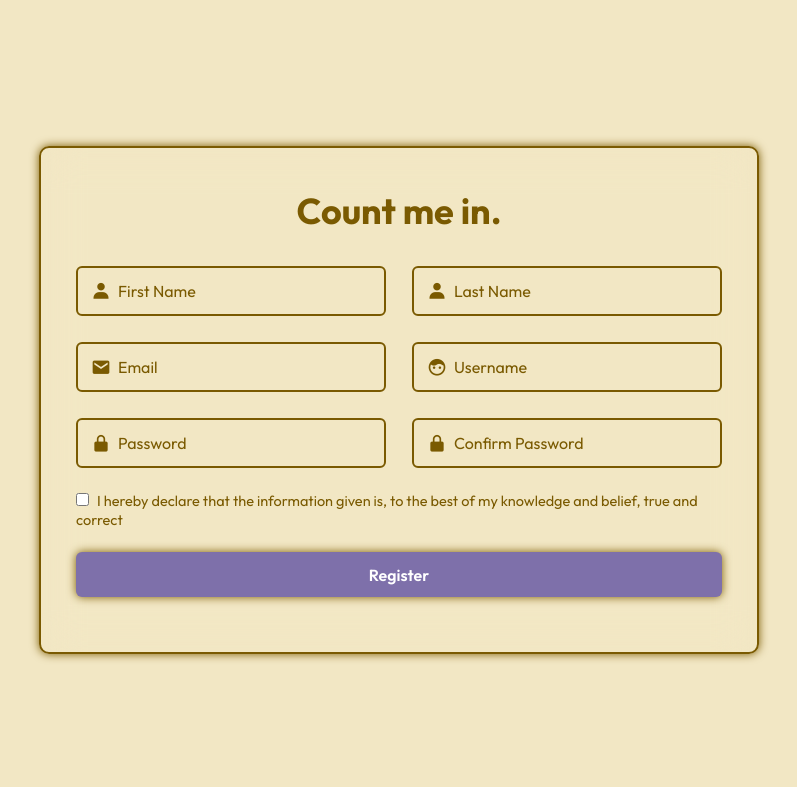
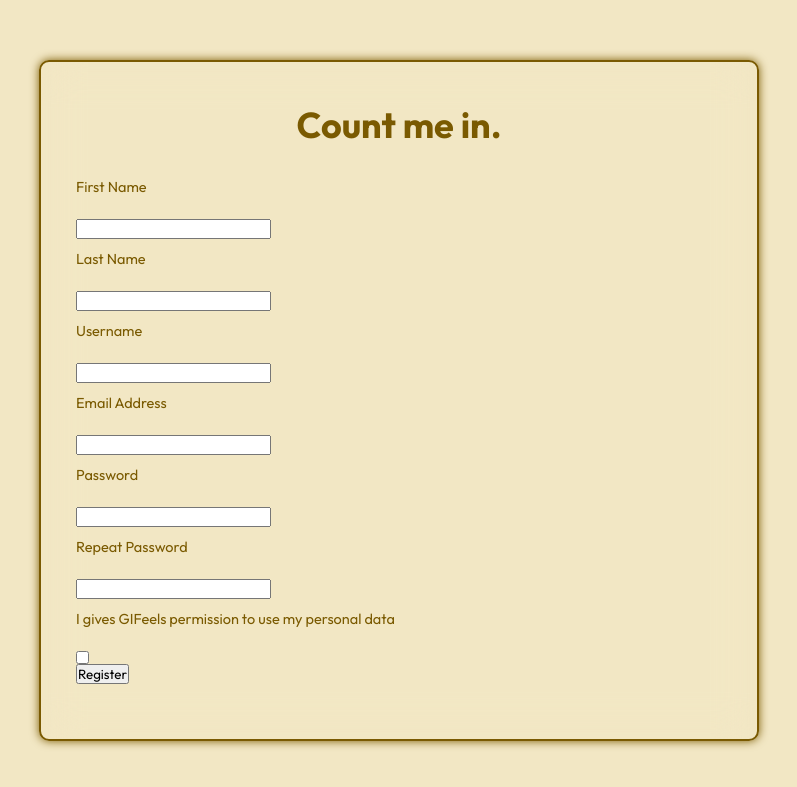
Before and after one commit to lyscodes/CFG_Software_2_4, a Flask app: page /register in a window 1280 px wide. Shown: the top 787 px of the page, without its empty margins (241-1038 px from the left). Run offline with Flask 3, Linux system fonts and the light colour scheme; some libraries are stand-ins or nearby versions.

Commit message:
New registration page created and linked to database with appropriate queries

```diff
--- a/app.py
+++ b/app.py
@@ -1,11 +1,11 @@
-from db_utils import today_emotion
+from db_utils import today_emotion, add_new_user, check_email, check_username
 from flask import Flask, render_template, request, flash, redirect
 from config import SECRET_KEY
 from helper_oop import QuoteAPI, JokeAPI, MoodDict
+from registration_form import RegistrationForm
 
 app = Flask(__name__)
 app.config['SECRET_KEY'] = SECRET_KEY
-
 
 # Choose how you feel
 @app.route('/', methods=['GET', 'POST'])
@@ -67,7 +67,6 @@ def add_journal_entry():
             response = add_journal_entry(content)
             if response == True:
                 flash('Entry submitted')
-                # use fetch here to dynamically take away the form? With an offer to visit overview?
             elif response == False:
                 flash('You have already submitted a diary entry for this date')
     return render_template("journal.html", quote=quote, author=author)
@@ -90,22 +89,34 @@ def show_overview():
 # Register a new user
 @app.route('/register', methods=['GET', 'POST'])
 def register_user():
-    if request.method == 'GET':
-        return render_template("register.html")
-    else:
-        # to do: save the user data in db
-        return redirect('/')    # seems like good practice to use redirect for POST request (for more info: https://stackoverflow.com/questions/21668481/difference-between-render-template-and-redirect)
+    form = RegistrationForm(request.form)
+    if request.method == 'POST':
+        content = {}
+        for item in ["FirstName", "LastName", "Username", "email", "password", "confirm", "accept_tos"]:
+            content[item] = request.form.get(item)
+        if content['password'] != content['confirm']:
+            flash('Password and Password Confirmation do not match')
+        elif check_email(content['email']):
+            flash('Email already registered')
+        elif check_username(content['Username']):
+            flash('Username already in use')
+        elif add_new_user(content):
+            return redirect('/login/new_user')
+        else:
+            flash('We were unable to register you at this time. Please try again later')
+    return render_template("register.html", form=form)
 
 
 # Log in with credentials
 @app.route('/login', methods=['GET', 'POST'])
-def user_login():
-    if request.method == 'GET':
-        return render_template("login.html")
-    else:
+@app.route('/login/<new_user>', methods=['GET', 'POST'])
+def user_login(new_user=""):
+    if new_user == "new_user":
+        flash("Success! Your  account has been created. Please login")
+    if request.method == 'POST':
         # to do: implement login logic to check user credentials and save session
         return redirect('/')
-
+    return render_template("login.html")
 
 # Log out user
 @app.route('/logout')
--- a/db_utils.py
+++ b/db_utils.py
@@ -27,6 +27,70 @@ def get_user_id():
 def today_emotion(emotion):
     pass
 
+
+def check_email(email):
+    validation_check = False
+    try:
+        db_connection = _connect_to_db(db_name)
+        cur = db_connection.cursor()
+        value_query = """SELECT EXISTS (SELECT Email FROM users
+                WHERE Email = '{input_to_check}');""".format(
+            input_to_check=email
+        )
+        cur.execute(value_query)
+        validation_check = cur.fetchall()[0][0]
+    except Exception:
+        print('Validation check error')
+    finally:
+        if db_connection:
+            db_connection.close()
+            print('Database connection is closed')
+    return validation_check
+
+
+def check_username(username):
+    validation_check = False
+    try:
+        db_connection = _connect_to_db(db_name)
+        cur = db_connection.cursor()
+        value_query = """SELECT EXISTS (SELECT User_Name FROM users
+                WHERE User_Name = '{input_to_check}');""".format(
+            input_to_check=username
+        )
+        cur.execute(value_query)
+        validation_check = cur.fetchall()[0][0]
+    except Exception:
+        print('Validation check error')
+    finally:
+        if db_connection:
+            db_connection.close()
+            print('Database connection is closed')
+    return validation_check
+
+def add_user(user):
+    try:
+        db_connection = _connect_to_db(db_name)
+        cur = db_connection.cursor()
+        add_query = """INSERT INTO Users (First_Name, Family_Name, User_Name, Email, Password)
+                VALUES('{FirstName}', '{LastName}', '{Username}', '{email}', '{password}');""".format(
+            FirstName=user['FirstName'],
+            LastName=user['LastName'],
+            Username=user['Username'],
+            email=user['email'],
+            password=user['password']
+        )
+        cur.execute(add_query)
+        db_connection.commit()
+    except Exception:
+        print('Unable to add new user')
+    finally:
+        if db_connection:
+            db_connection.close()
+            print('Database connection is closed')
+
+def add_new_user(user):
+    add_user(user)
+    return check_email(user['email'])
 
 # Get journal entry from date
 def get_journal_entry(date):
--- /dev/null
+++ b/registration_form.py
@@ -0,0 +1,12 @@
+from flask_wtf import FlaskForm
+from wtforms import BooleanField, StringField, PasswordField, EmailField
+from wtforms.validators import Length, InputRequired, Email, EqualTo, ValidationError
+
+class RegistrationForm(FlaskForm):
+    FirstName = StringField('First Name', [InputRequired(), Length(min=1, max=25)])
+    LastName = StringField('Last Name', [InputRequired(), Length(min=1, max=25)])
+    Username = StringField('Username', [InputRequired(), Length(min=4, max=25)])
+    email = EmailField('Email Address', [InputRequired(), Length(min=6, max=35), Email(message=u'Invalid email address')])
+    password = PasswordField('Password', [InputRequired(), Length(min=4, max=25)])
+    confirm = PasswordField('Repeat Password', [InputRequired(), Length(min=4, max=25), EqualTo('password')])
+    accept_tos = BooleanField('I gives GIFeels permission to use my personal data', [InputRequired()])
--- /dev/null
+++ b/templates/_formhelpers.html
@@ -0,0 +1,12 @@
+   {% macro render_field(field) %}
+    <dt>{{ field.label }}
+    <dd>{{ field(**kwargs)|safe }}
+    {% if field.errors %}
+        <ul class=errors>
+        {% for error in field.errors %}
+        <li>{{ error }}</li>
+        {% endfor %}
+        </ul>
+    {% endif %}
+    </dd>
+    {% endmacro %}
--- a/templates/register.html
+++ b/templates/register.html
@@ -13,51 +13,26 @@
 
 
 {% block main %}
-
+  <div>
+    {% with messages = get_flashed_messages() %} {% if messages %} {% for
+    message in messages %}
+    <span id="error">{{ message }}</span>
+    {% endfor %} {% endif %} {% endwith %}
+  </div>
 <div class="wrapper">
-    <form action="">
+    {% from "_formhelpers.html" import render_field %}
+    <form method="POST" id="RegisterForm" action="">
         <h1>Count me in.</h1>
-
-        <div class="input-box">
-            <div class="input-field">
-                <input type="text" placeholder="First Name" required>
-                <i class='bx bxs-user'></i>
-            </div>
-
-
-            <div class="input-field">
-                <input type="text" placeholder="Last Name" required>
-                <i class='bx bxs-user'></i>
-            </div>
-        </div>
-
-        <div class="input-box">
-            <div class="input-field">
-                <input type="email" placeholder="Email" required>
-                <i class='bx bxs-envelope'></i>
-            </div>
-
-            <div class="input-field">
-                <input type="text" placeholder="Username" required>
-                <i class='bx bxs-face'></i>
-            </div>
-        </div>
-
-        <div class="input-box">
-            <div class="input-field">
-                <input type="password" placeholder="Password" required>
-                <i class='bx bxs-lock-alt'></i>
-            </div>
-
-            <div class="input-field">
-                <input type="password" placeholder="Confirm Password" required>
-                <i class='bx bxs-lock-alt'></i>
-            </div>
-        </div>
-
-        <label><input type="checkbox"> I hereby declare that the information given is, to the best of my knowledge and belief, true and correct</label>
-
-        <button type="submit" class="btn">Register</button>
+  <dl>
+      {{ render_field(form.FirstName) }}
+      {{ render_field(form.LastName) }}
+      {{ render_field(form.Username) }}
+      {{ render_field(form.email) }}
+      {{ render_field(form.password) }}
+      {{ render_field(form.confirm) }}
+      {{ render_field(form.accept_tos) }}
+  </dl>
+        <button type="submit" value="submit" id="save-entry-btn">Register</button>
     </form>
 </div>
 
```
Also changed, not shown: helper_oop.py (+0 -13 lines), templates/login.html (+6 -1 lines).
